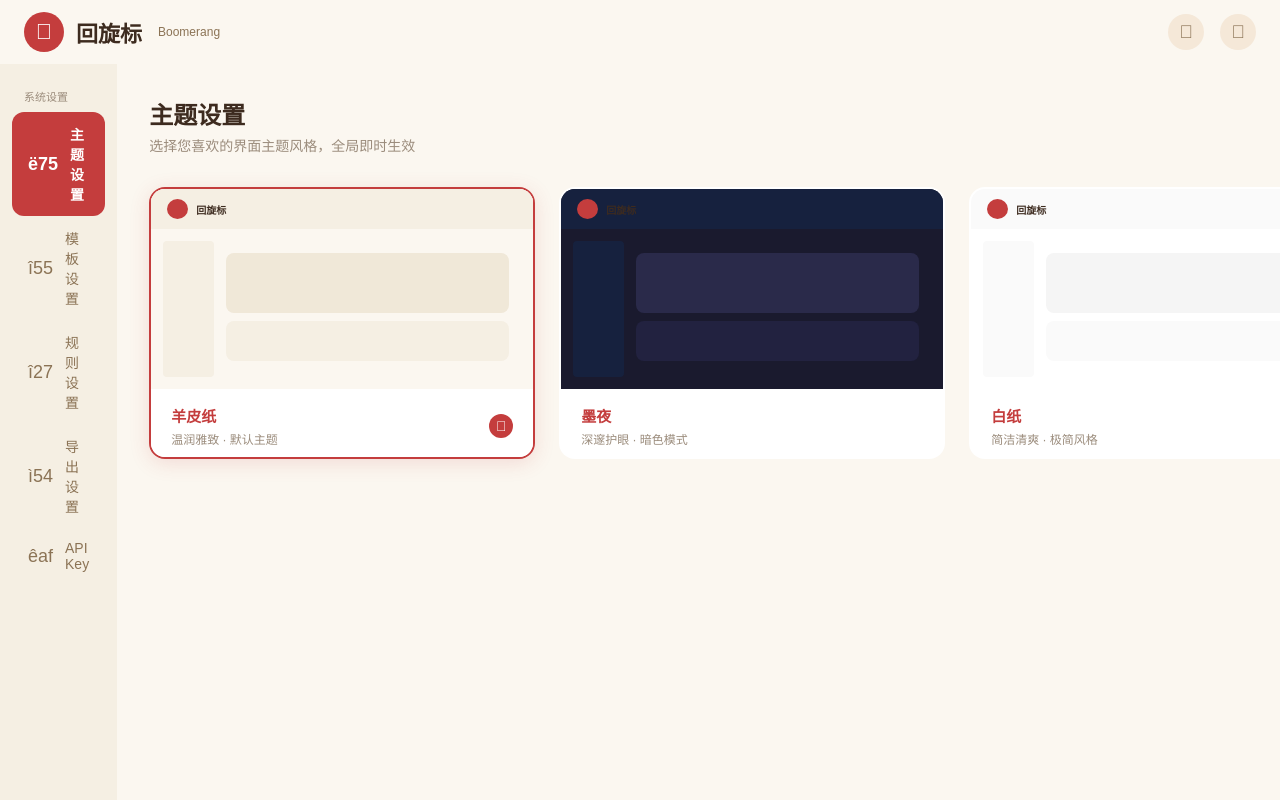
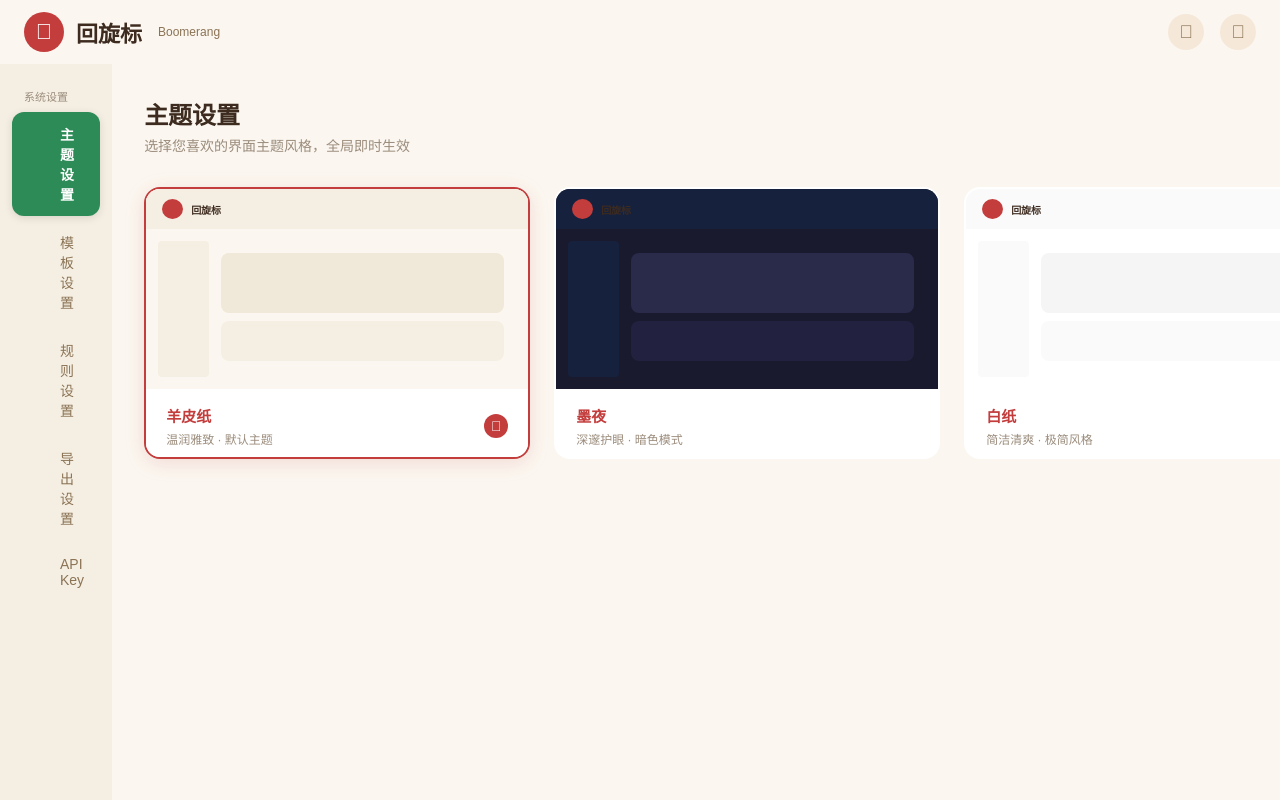
Before and after one commit to sikenali/bid-extractor, a Vue app in the folder frontend/: page /settings/theme in a window 1280 px wide. Shown: the top 800 px of the page. Built offline with nearby package versions, Linux system fonts and the light colour scheme.

Commit message:
feat: rewrite settings sidebar with sliding indicator animation

```diff
--- a/frontend/src/components/layout/SettingsSidebar.vue
+++ b/frontend/src/components/layout/SettingsSidebar.vue
@@ -1,38 +1,81 @@
 <script setup lang="ts">
+import { ref, onMounted, nextTick, computed, watch } from 'vue';
 import { useRoute, useRouter } from 'vue-router';
 
 const route = useRoute();
 const router = useRouter();
 
 const menuItems = [
-  { path: '/settings/theme', label: '主题设置', icon: '\xeb75' },
-  { path: '/settings/template', label: '模板设置', icon: '\xee55' },
-  { path: '/settings/rules', label: '规则设置', icon: '\xee27' },
-  { path: '/settings/export', label: '导出设置', icon: '\xec54' },
-  { path: '/settings/apikey', label: 'API Key', icon: '\xeaaf' }
+  { path: '/settings/theme', label: '主题设置', icon: 'ri-palette-line', color: '#2D8B57' },
+  { path: '/settings/template', label: '模板设置', icon: 'ri-file-text-line', color: '#C8A45C' },
+  { path: '/settings/rules', label: '规则设置', icon: 'ri-list-settings-line', color: '#C23B22' },
+  { path: '/settings/export', label: '导出设置', icon: 'ri-download-2-line', color: '#2D6A9F' },
+  { path: '/settings/apikey', label: 'API Key', icon: 'ri-key-2-line', color: '#6366F1' }
 ];
 
-function isActive(p: string) {
-  return route.path === p;
+const activeTab = computed(() => route.path);
+const indicatorStyle = ref({ top: '0px', height: '0px', backgroundColor: '#C23B22' });
+const isInitialized = ref(false);
+const navRef = ref<HTMLElement | null>(null);
+
+function positionIndicator() {
+  const container = navRef.value;
+  if (!container) return;
+  const items = container.querySelectorAll('.sidebar-item');
+  let targetItem: HTMLElement | null = null;
+  for (const item of items) {
+    if ((item as HTMLElement).dataset.tabKey === activeTab.value) {
+      targetItem = item as HTMLElement;
+      break;
+    }
+  }
+  if (!targetItem) return;
+  const containerRect = container.getBoundingClientRect();
+  const itemRect = targetItem.getBoundingClientRect();
+  indicatorStyle.value = {
+    top: `${itemRect.top - containerRect.top}px`,
+    height: `${itemRect.height}px`,
+    backgroundColor: menuItems.find(t => t.path === activeTab.value)?.color || '#C23B22'
+  };
 }
 
-function navigate(p: string) {
-  router.push(p);
+async function selectTab(path: string) {
+  await router.push(path);
+  nextTick(positionIndicator);
 }
+
+onMounted(() => {
+  nextTick(() => {
+    positionIndicator();
+    setTimeout(() => { isInitialized.value = true }, 150);
+  });
+});
+
+watch(() => route.path, () => {
+  nextTick(positionIndicator);
+});
 </script>
 
 <template>
   <div class="settings-sidebar">
     <div class="sidebar-title">系统设置</div>
-    <div
-      v-for="item in menuItems"
-      :key="item.path"
-      class="sidebar-item"
-      :class="{ active: isActive(item.path) }"
-      @click="navigate(item.path)"
-    >
-      <span class="icon">{{ item.icon }}</span>
-      <span>{{ item.label }}</span>
+    <div ref="navRef" class="sidebar-items">
+      <div
+        class="sidebar-indicator"
+        :class="{ animated: isInitialized }"
+        :style="indicatorStyle"
+      ></div>
+      <div
+        v-for="item in menuItems"
+        :key="item.path"
+        :data-tab-key="item.path"
+        class="sidebar-item"
+        :class="{ active: activeTab === item.path }"
+        @click="selectTab(item.path)"
+      >
+        <span class="icon" :class="item.icon"></span>
+        <span class="label">{{ item.label }}</span>
+      </div>
     </div>
   </div>
 </template>
@@ -44,7 +87,6 @@ function navigate(p: string) {
   background-color: var(--color-bg-secondary);
   padding: 24px 12px;
 }
-
 .sidebar-title {
   font-size: 11px;
   color: var(--color-text-muted);
@@ -52,32 +94,58 @@ function navigate(p: string) {
   padding: 0 12px;
   margin-bottom: 8px;
 }
-
+.sidebar-items {
+  position: relative;
+}
+.sidebar-indicator {
+  position: absolute;
+  left: 0;
+  right: 0;
+  border-radius: 12px;
+  box-shadow: 0 2px 8px rgba(0,0,0,0.12);
+  z-index: 0;
+  pointer-events: none;
+}
+.sidebar-indicator.animated {
+  transition: top 0.3s ease-out, height 0.3s ease-out, background-color 0.3s ease-out;
+}
 .sidebar-item {
+  position: relative;
+  z-index: 1;
   display: flex;
   align-items: center;
   gap: 12px;
   padding: 12px 16px;
   border-radius: 12px;
   cursor: pointer;
-  font-size: 14px;
   color: var(--color-text-secondary);
-  transition: all 0.2s;
+  transition: color 0.2s;
+  margin-bottom: 4px;
 }
-
 .sidebar-item:hover {
-  background-color: rgba(196, 61, 61, 0.1);
+  background-color: rgba(0,0,0,0.03);
 }
-
-.sidebar-item.active {
-  background-color: var(--color-primary);
-  color: white;
-  font-weight: 600;
-}
-
 .sidebar-item .icon {
   font-size: 18px;
   font-family: "remixicon", sans-serif;
   font-style: normal;
+  color: var(--color-text-secondary);
+  transition: color 0.2s;
+  flex-shrink: 0;
+  width: 20px;
+  text-align: center;
+}
+.sidebar-item.active .icon {
+  color: white;
+}
+.sidebar-item .label {
+  font-size: 14px;
+  font-weight: 500;
+  color: var(--color-text-secondary);
+  transition: color 0.2s;
+}
+.sidebar-item.active .label {
+  color: white;
+  font-weight: 600;
 }
 </style>
```
